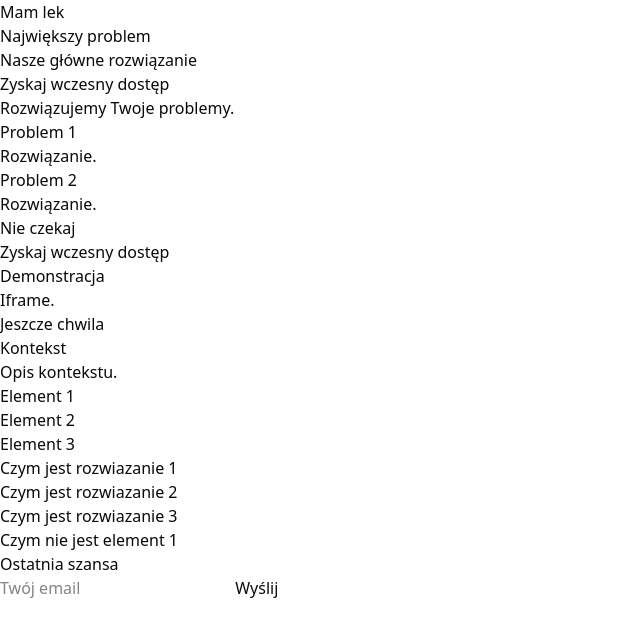
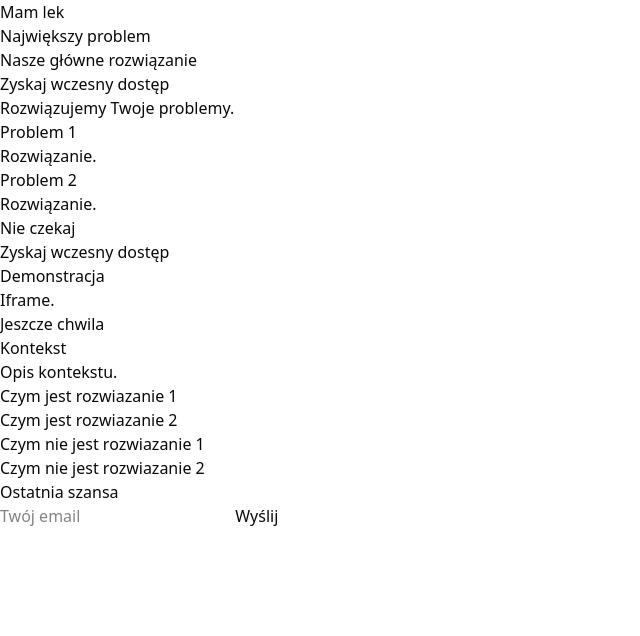
Before and after one commit to codeperium/mamlek, a SvelteKit app: page / in a window 1280 px wide. Shown: the top 636 px of the page, without its empty margins (0-640 px from the left). Built offline with nearby package versions, Linux system fonts and the light colour scheme.

Commit message:
remove unnecessary bulletpoints

```diff
--- a/src/routes/+page.svelte
+++ b/src/routes/+page.svelte
@@ -31,19 +31,14 @@
         <section class="context">
             <h3>Kontekst</h3>
             <p>Opis kontekstu.</p>
-            <ul>
-                <li>Element 1</li>
-                <li>Element 2</li>
-                <li>Element 3</li>
-            </ul>
             <div>
                 <ul>
                     <li>Czym jest rozwiazanie 1</li>
                     <li>Czym jest rozwiazanie 2</li>
-                    <li>Czym jest rozwiazanie 3</li>
                 </ul>
                 <ul>
-                    <li>Czym nie jest element 1</li>
+                    <li>Czym nie jest rozwiazanie 1</li>
+                    <li>Czym nie jest rozwiazanie 2</li>
                 </ul>
             </div>
         </section>
```
